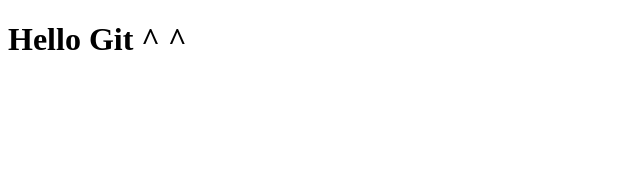
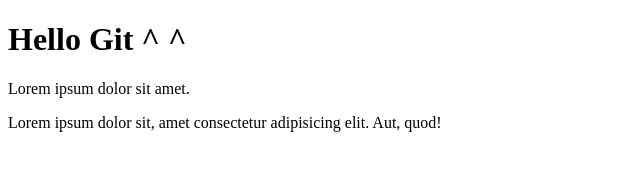
Before and after one commit to Raxit-Mandaviya/FS-TSC, a plain HTML site: page Index.html in a window 1280 px wide. Shown: the whole page, without its empty margins (0-640 px from the left). Drawn offline with Linux system fonts and the light colour scheme.

Commit message:
added span tag

```diff
--- a/Index.html
+++ b/Index.html
@@ -7,5 +7,7 @@
 </head>
 <body>
     <h1>Hello Git ^ ^</h1>
+    <p>Lorem ipsum dolor sit amet.</p>
+    <span>Lorem ipsum dolor sit, amet consectetur adipisicing elit. Aut, quod!</span>
 </body>
 </html>
```
